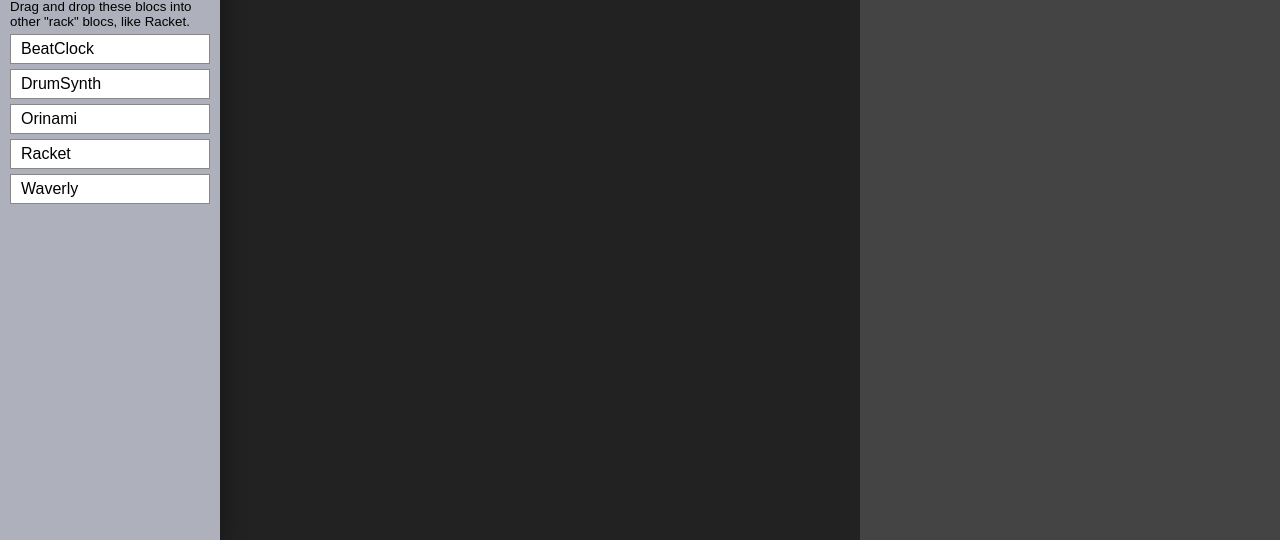
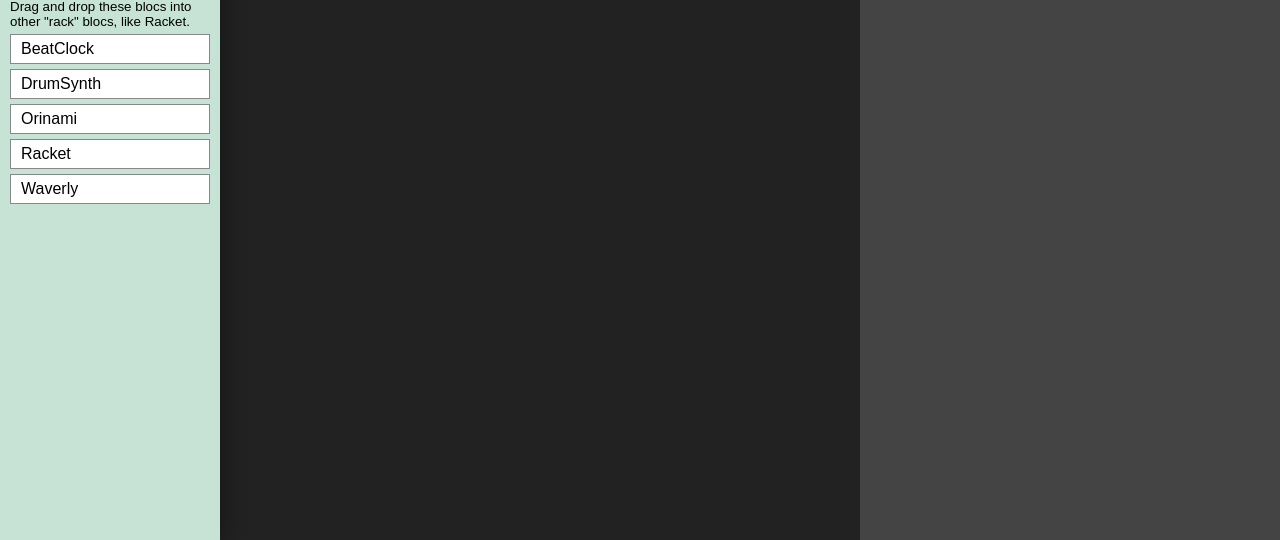
Before and after one commit to rsimmons/plinth, a website: page docs/rack.html in a window 1280 px wide. Shown: the part 260-800 px from the top of the page. Drawn offline with Linux system fonts and the light colour scheme.

Commit message:
Tweak color for clearer hierarchy

```diff
--- a/docs/rack.html
+++ b/docs/rack.html
@@ -16,7 +16,7 @@ body {
 
 #left-column {
   width: 200px;
-  background-color: #aeb0bb;
+  background-color: #c6e3d5;
   padding: 10px;
   z-index: 10;
   box-shadow: 0 0 20px 5px rgba(0,0,0,0.3);
```
